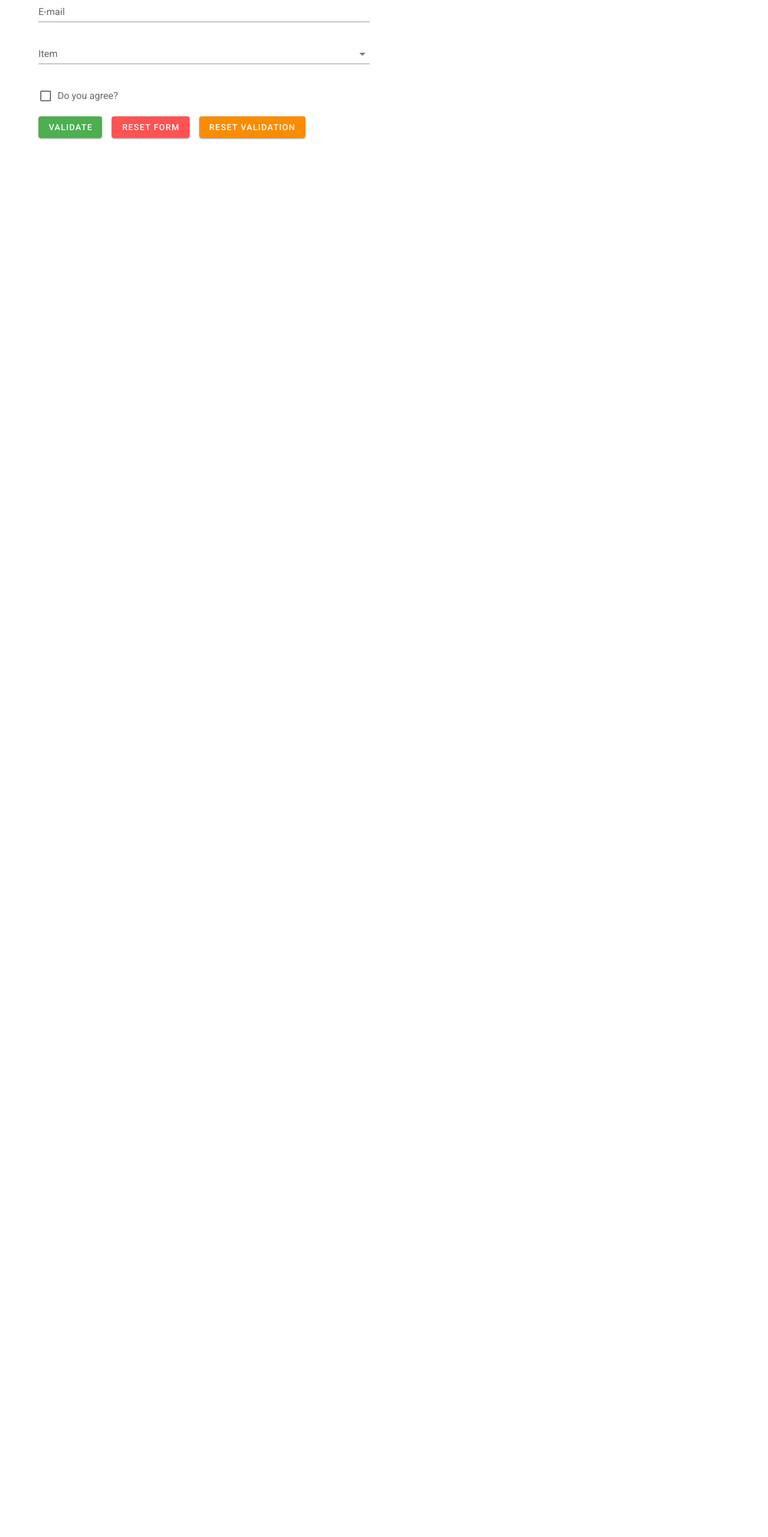
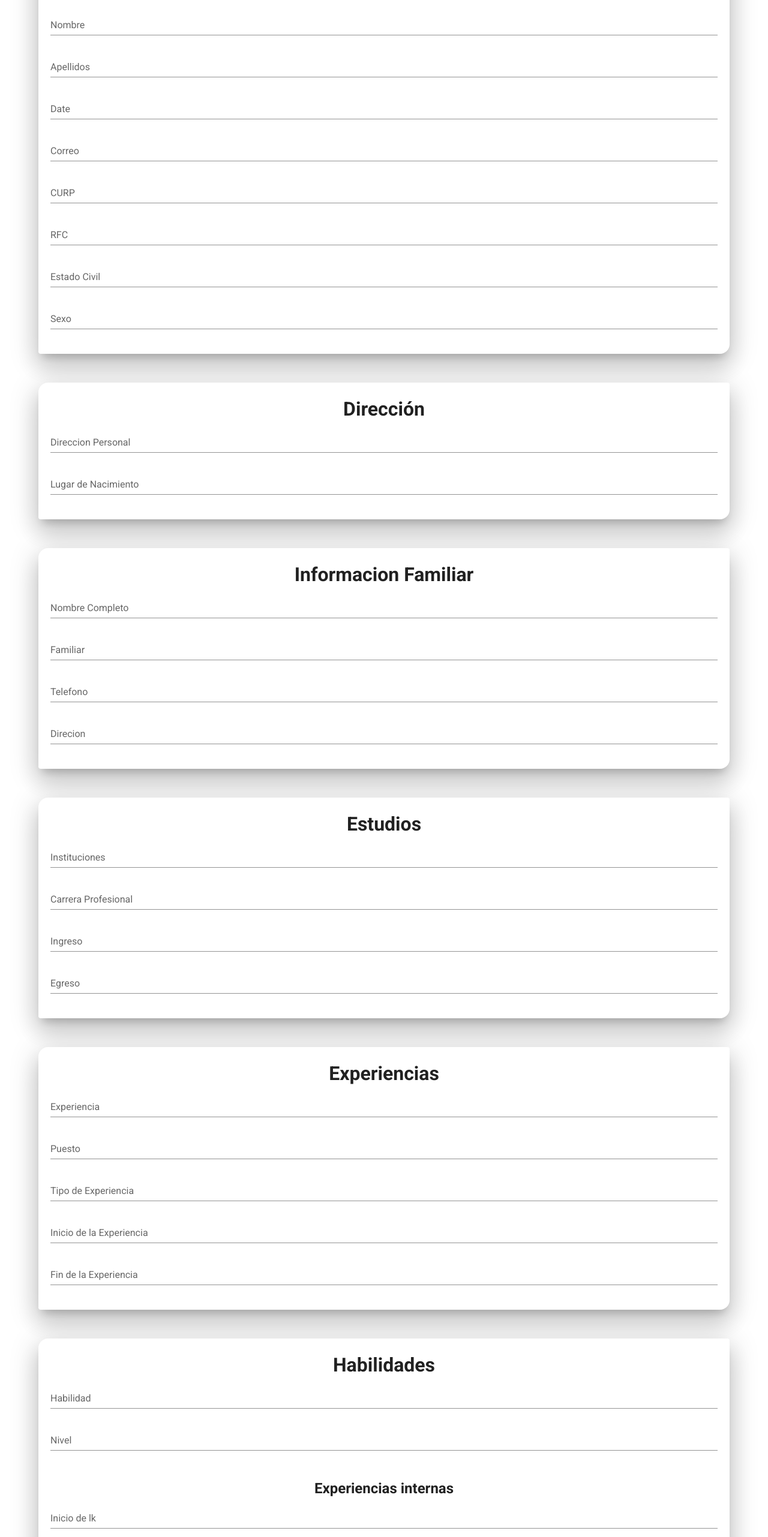
Before and after one commit to En8oy/utparras-files, a Vue app in the folder frontend/: page / in a window 1280 px wide. Shown: the part 234-2797 px from the top of the page at 60% size. Before the commit the page ends 800 px from the top, so only its background shows below. Built offline with nearby package versions, Linux system fonts and the light colour scheme.

Commit message:
Creacion de Registros en home

```diff
--- a/frontend/package.json
+++ b/frontend/package.json
@@ -7,6 +7,7 @@
     "build": "vue-cli-service build"
   },
   "dependencies": {
+    "v-switch-case": "^1.0.3",
     "vue": "^2.6.11",
     "vue-router": "^3.2.0",
     "vuetify": "^2.4.0",
--- a/frontend/src/views/Home.vue
+++ b/frontend/src/views/Home.vue
@@ -2,29 +2,329 @@
   <div>
     <v-row class="ma-10">
       <v-col color="black" cols="12" sm="12" md="6">
-        {{name}}
+        <!-- <v-container fluid>
+          <v-layout justify-center align-center>
+            <v-flex shrink>
+              <v-img
+                class="white--text align-end"
+                width="30rem"
+                src="https://storage.googleapis.com/wfhq_webforcehq/images/wfs-img-01@2x.png"
+              >
+              </v-img>
+            </v-flex>
+          </v-layout>
+        </v-container> -->
+      </v-col>
+      <v-col cols="12" sm="12" md="12">
         <v-container fluid>
+
+          <v-card
+                  class="pa-5"
+                  elevation="24"
+                  shaped>
+
+                <br>
+                <h1 class="text-center"> Datos Personales </h1>
+
                   <v-text-field
                     v-model="name"
-            :counter="20"
+                    :rules="nameRules"
+                    label="Nombre"
+                    required>
+                  </v-text-field>
+
+                  <v-text-field
+                  v-model="surname"
+                  :rules="surnameRules"
+                  label="Apellidos"
+                  required
+                ></v-text-field>
+
+                <v-text-field
+                v-model="dateFormatted"
+                label="Date"
+                hint="MM/DD/YYYY"
+                required
+                ></v-text-field>
+
+                <v-text-field
+                  v-model="email"
+                  :rules="emailRules"
+                  label="Correo"
+                  required
+                ></v-text-field>
+
+                <v-text-field
+                  v-model="name"
+                  :rules="nameRules"
+                  label="CURP"
+                  required
+                ></v-text-field>
+
+                <v-text-field
+                  v-model="name"
+                  :rules="nameRules"
+                  label="RFC"
+                  required
+                ></v-text-field>
+
+                <v-text-field
+                  v-model="name"
+                  :rules="nameRules"
+                  label="Estado Civil"
+                  required
+                ></v-text-field>
+
+                <v-text-field
+                  v-model="name"
+                  :rules="nameRules"
+                  label="Sexo"
+                  required
+                ></v-text-field>
+
+                </v-card>
+                <br><br>
+
+          <v-card
+            class="pa-5"
+            elevation="24"
+            shaped>
+
+            <h1 class="text-center"> Dirección </h1>
+
+                <v-text-field
+                  v-model="name"
+                  :rules="nameRules"
+                  label="Direccion Personal"
+                  required
+                ></v-text-field>
+
+                <v-text-field
+                  v-model="name"
+                  :rules="nameRules"
+                  label="Lugar de Nacimiento"
+                  required
+                ></v-text-field>
+
+            </v-card>
+            <br><br>
+
+            <v-card
+            class="pa-5"
+            elevation="24"
+            shaped>
+
+            <h1 class="text-center"> Informacion Familiar </h1>
+
+                <v-text-field
+                  v-model="name"
+                  :rules="nameRules"
+                  label="Nombre Completo"
+                  required
+                ></v-text-field>
+
+                <v-text-field
+                  v-model="name"
+                  :rules="nameRules"
+                  label="Familiar"
+                  required
+                ></v-text-field>
+
+                <v-text-field
+                  v-model="name"
+                  :rules="nameRules"
+                  label="Telefono"
+                  required
+                ></v-text-field>
+
+                <v-text-field
+                  v-model="name"
+                  :rules="nameRules"
+                  label="Direcion"
+                  required
+                ></v-text-field>
+
+            </v-card
+            >
+              <br><br>
+
+            <v-card
+            class="pa-5"
+            elevation="24"
+            shaped>
+
+            <h1 class="text-center"> Estudios </h1>
+
+                <v-text-field
+                  v-model="name"
+                  :rules="nameRules"
+                  label="Instituciones"
+                  required
+                ></v-text-field>
+
+                <v-text-field
+                  v-model="name"
+                  :rules="nameRules"
+                  label="Carrera Profesional"
+                  required
+                ></v-text-field>
+
+                <v-text-field
+                  v-model="name"
+                  :rules="nameRules"
+                  label="Ingreso"
+                  required
+                ></v-text-field>
+
+                <v-text-field
+                  v-model="name"
+                  :rules="nameRules"
+                  label="Egreso"
+                  required
+                ></v-text-field>
+
+            </v-card>
+            <br><br>
+            <v-card
+            class="pa-5"
+            elevation="24"
+            shaped>
+
+            <h1 class="text-center"> Experiencias </h1>
+
+                <v-text-field
+                  v-model="name"
+                  :rules="nameRules"
+                  label="Experiencia"
+                  required
+                ></v-text-field>
+
+                <v-text-field
+                  v-model="name"
+                  :rules="nameRules"
+                  label="Puesto"
+                  required
+                ></v-text-field>
+
+                <v-text-field
+                  v-model="name"
+                  :rules="nameRules"
+                  label="Tipo de Experiencia"
+                  required
+                ></v-text-field>
+
+                <v-text-field
+                  v-model="name"
+                  :rules="nameRules"
+                  label="Inicio de la Experiencia"
+                  required
+                ></v-text-field>
+
+                <v-text-field
+                  v-model="name"
+                  :rules="nameRules"
+                  label="Fin de la Experiencia"
+                  required
+                ></v-text-field>
+
+            </v-card>
+              <br><br>
+
+            <v-card
+            class="pa-5"
+            elevation="24"
+            shaped>
+
+            <h1 class="text-center"> Habilidades </h1>
+
+                <v-text-field
+                  v-model="name"
+                  :rules="nameRules"
+                  label="Habilidad"
+                  required
+                ></v-text-field>
+
+                <v-text-field
+                  v-model="name"
+                  :rules="nameRules"
+                  label="Nivel"
+                  required
+                ></v-text-field>
+                <br>
+                <h2 class="text-center"> Experiencias internas </h2>
+
+                <v-text-field
+                  v-model="name"
+                  :rules="nameRules"
+                  label="Inicio de lk"
+                  required
+                ></v-text-field>
+
+                <v-text-field
+                  v-model="name"
+                  :rules="nameRules"
+                  label="Name"
+                  required
+                ></v-text-field>
+
+            </v-card>
+            <br><br>
+
+            <v-card
+            class="pa-5"
+            elevation="24"
+            shaped>
+
+             <v-text-field
+                  v-model="name"
                   :rules="nameRules"
                   label="Name"
                   required
                 ></v-text-field>
 
                 <v-text-field
-            v-model="email"
-            :rules="emailRules"
-            label="E-mail"
+                  v-model="name"
+                  :rules="nameRules"
+                  label="Name"
                   required
                 ></v-text-field>
 
+                <v-text-field
+                  v-model="name"
+                  :rules="nameRules"
+                  label="Name"
+                  required
+                ></v-text-field>
+
+                <v-text-field
+                  v-model="name"
+                  :rules="nameRules"
+                  label="Name"
+                  required
+                ></v-text-field>
+
+                <v-text-field
+                  v-model="name"
+                  :rules="nameRules"
+                  label="Name"
+                  required
+                ></v-text-field>
+
+                <v-text-field
+                  v-model="name"
+                  :rules="nameRules"
+                  label="Name"
+                  required
+                ></v-text-field>
+
+            </v-card>
+
+            <v-card>
+                <v-form>
+
                 <v-select
                   v-model="select"
-            :items="carros"
-            item-text="nombre"
-            item-value="id"
-            @change="selectedCar()"
+                  :items="items"
                   :rules="[v => !!v || 'Item is required']"
                   label="Item"
                   required
@@ -60,6 +360,8 @@
                 >
                   Reset Validation
                 </v-btn>
+                </v-form>
+          </v-card>
         </v-container>
       </v-col>
     </v-row>
@@ -67,11 +369,10 @@
 </template>
 
 <script>
-// const axios = require('axios').default;
   export default {
     data: () => ({
       valid: true,
-      name: 'Informacion',
+      name: '',
       nameRules: [
         v => !!v || 'Name is required',
         v => (v && v.length <= 10) || 'Name must be less than 10 characters',
@@ -82,49 +383,22 @@
         v => /.+@.+\..+/.test(v) || 'E-mail must be valid',
       ],
       select: null,
-      carros: [
-        {
-          id : 1,
-          marca : "Ford",
-          nombre : "Ranger"
-        },
-        {
-          id : 2,
-          marca : "Chevrolet",
-          nombre : "Aveo"
-        },
-        {
-          id : 3,
-          marca : "Nissan",
-          nombre : "Versa"
-        },
-
+      items: [
+        'Item 1',
+        'Item 2',
+        'Item 3',
+        'Item 4',
       ],
       checkbox: false,
+      steps:0
     }),
-
-    mounted() {
-      this.getPokemons()
-    },
 
     methods: {
       validate () {
         this.$refs.form.validate()
       },
-      selectedCar(){
-        console.log("Haz seleccioonado el auto" + this.select)
-      },
       reset () {
         this.$refs.form.reset()
-      },
-      getPokemons(){
-        // axios.get("https://pokeapi.co/api/v2/pokemon/")
-        // .then(res => {
-        //   console.log(res)
-        // })
-        // .catch(err => {
-        //   console.error(err);
-        // })
       },
       resetValidation () {
         this.$refs.form.resetValidation()
```
Also changed, not shown: 1 other file (tests, documents, lock files or other folders). Lines whose indentation alone changed are shown as unchanged.
